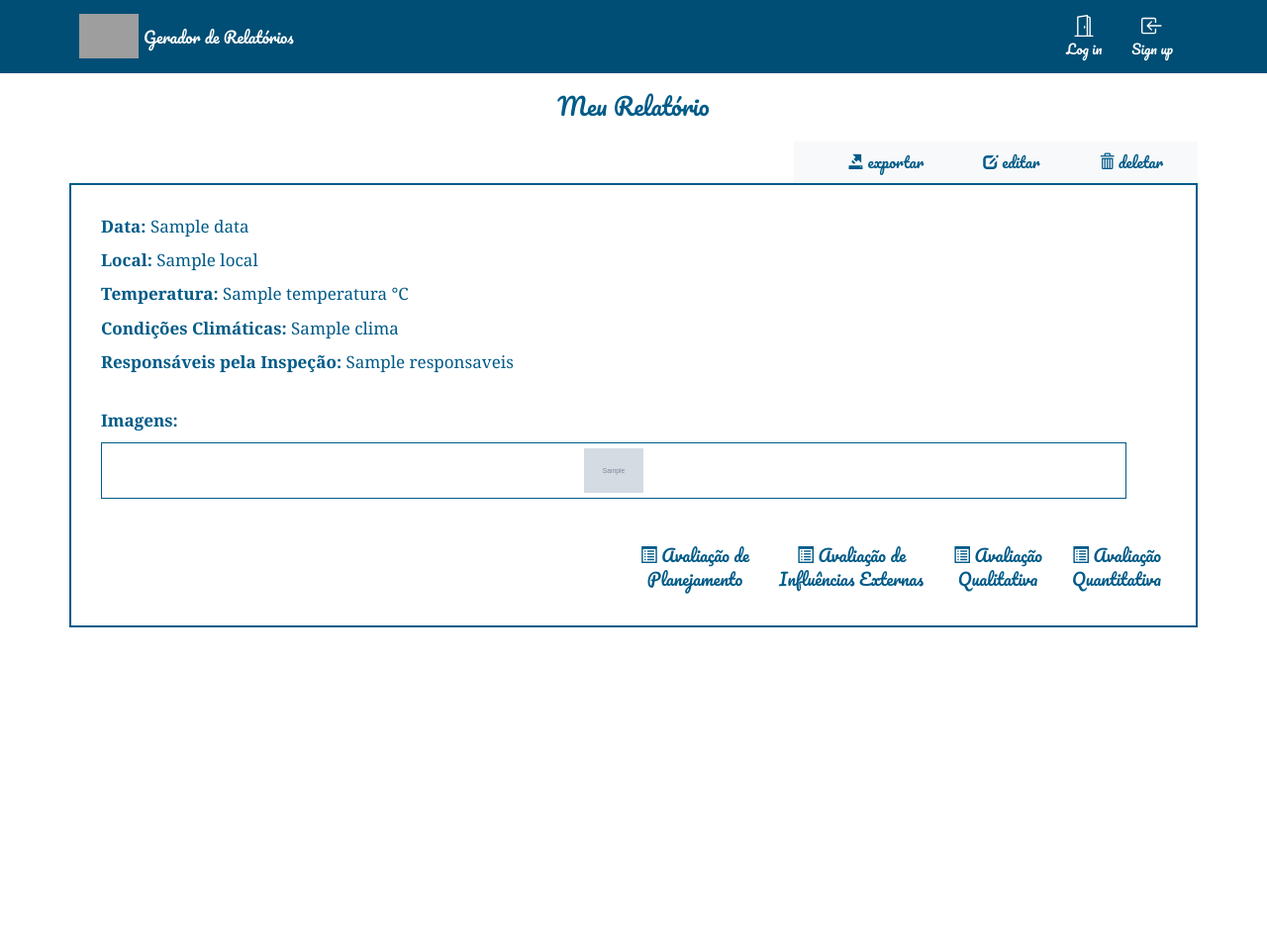
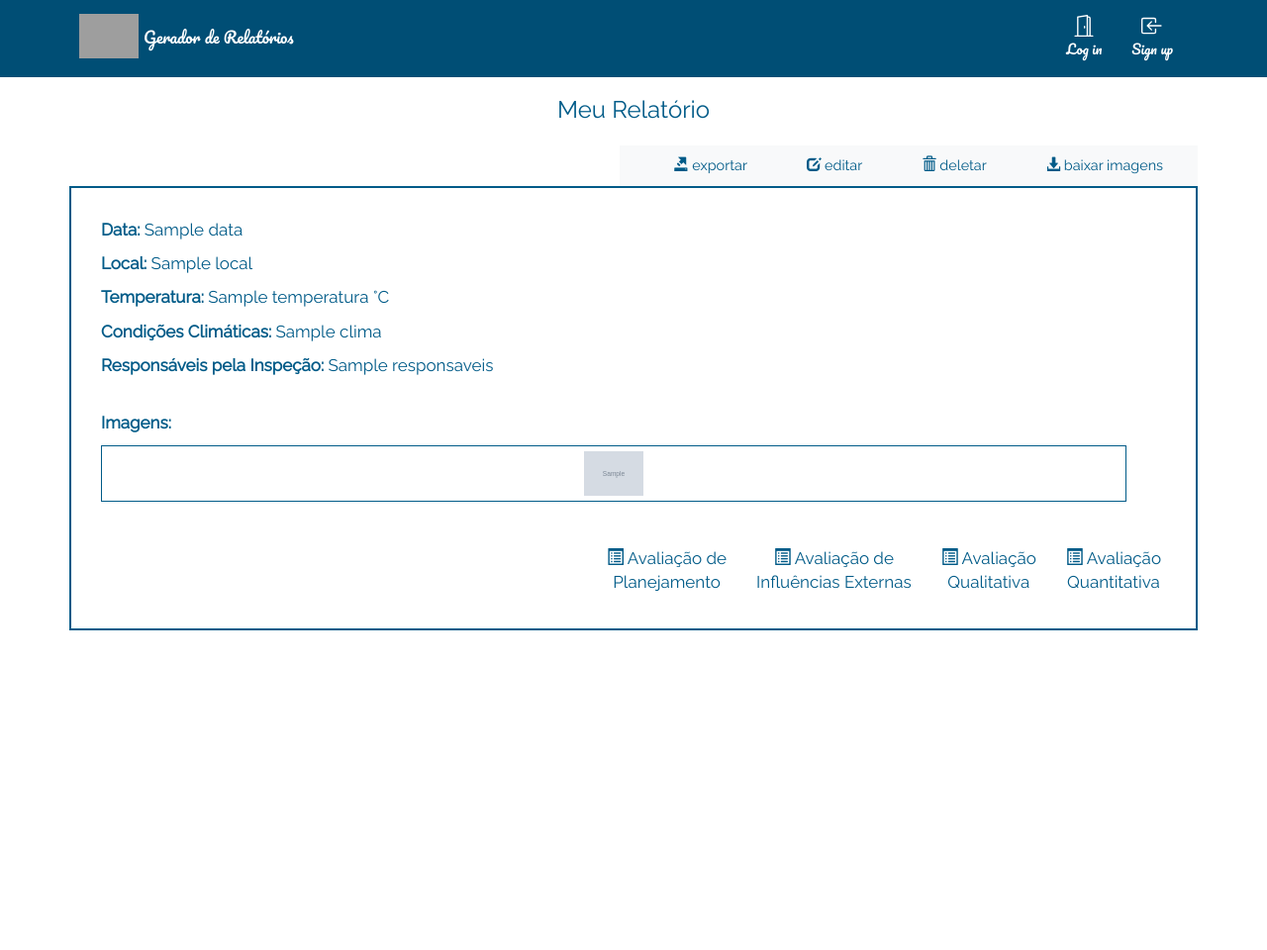
Before and after one commit to fpcoutinho/gerador, a Django app: template relatorio/templates/relatorio/relatorio_visualiza.html in a window 1280 px wide. Shown: the whole page at 99% size. Before the commit the page ends 634 px from the top, so only its background shows below. Run offline with Django 3.2, Linux system fonts and the light colour scheme; the template is opened without the code that fills it: most values are stand-ins (such as "Sample title", 1, 10 or a date in 2020); grey boxes marked "Sample" are stand-in pictures; some libraries are stand-ins or nearby versions; grey boxes are pictures that could not be loaded.

Commit message:
mudança de fonte e bulk img download

```diff
--- a/assets/styles.css
+++ b/assets/styles.css
@@ -1,15 +1,20 @@
 @import url('https://fonts.googleapis.com/css?family=Pacifico');
+@import url('https://fonts.googleapis.com/css?family=Raleway');
 
 html, body {
     padding:0;
     margin:0;
-    height:105%;
+    height:120%;
+}
+
+header, footer{
+    font-family: Pacifico;
 }
 
 body{
     background-color: #ffffff;
     color: #005b88;
-    font-family: Pacifico;
+    font-family: Raleway;
     font-size: medium;
 }
 
@@ -63,10 +68,6 @@ img{
     padding: 20px;
     align-items: center;
     display: block;
-}
-
-.login input, #relatorio-visualiza, #criaRelatorio{
-    font-family: Cambria, Cochin, Georgia, Times, 'Times New Roman', serif;
 }
 
 #relatorios{
@@ -161,6 +162,9 @@ td, th{
 .wrapper{
     margin: 0 auto;
     padding: 20px;
+    min-height: 100vh;
+    display: flex;
+    flex-direction: column;
 }
 
 nav{
@@ -180,7 +184,7 @@ nav a{
 
 .nav-item{
     padding-inline: 5px;
-    font-size: 95%;
+    font-size: 90%;
 }
 
 .form-inline {
@@ -196,7 +200,6 @@ nav a{
 
 [name="botao-icon"]{
     background: none;
-    font-family: Pacifico;
     color: #005b88;
     cursor: pointer;
     border-width: 0;
@@ -431,6 +434,9 @@ svg{
     #relatorio-list-mobilenav{
         display: none;
     }
+    body {
+        height:100%;
+    }
 }
 
 .dropup, #desktop-busca{
@@ -458,6 +464,7 @@ header .container{
 
 #headliner{
     background-color: #004e75;
+    padding-bottom: 0.9rem!important;
 }
 
 .bi {
--- a/relatorio/templates/relatorio/relatorio_visualiza.html
+++ b/relatorio/templates/relatorio/relatorio_visualiza.html
@@ -24,6 +24,11 @@
                                                 <span class="glyphicon glyphicon-trash"></span> deletar
                                                 </a>
                                         </li>
+                                        <li class="nav-item active">
+                                                <a name="botao-icon" class="nav-link" href="{% url 'relatorio:downloadimagens' rel_id=relatorio.id %}">
+                                                <span class="glyphicon glyphicon-download-alt"></span> baixar imagens
+                                                </a>
+                                        </li>
                                 </ul>
                         </div>
                 </nav>
@@ -36,12 +41,13 @@
                 <br>
 
 
-                <p><b>Imagens:</b></p>
+                <p><b>Imagens: </b></p>
                 <div style="margin:inherit; border:1px solid #005b88; padding: 5px;">
                 {% for imagem in imagens %}
                                 <a href="{{ imagem.img.url }}" style="padding: 5px;"><img src='{{ imagem.img.url }}'></a>
                 {% endfor %}
                 </div>
+
                 <nav class="nav flex-column flex-sm-row">
                                 <a name="botao-icon" class="flex-sm-fill text-sm-center" href="{% url 'relatorio:addplanejamento' rel_id=relatorio.id %}">
                                         <span class="glyphicon glyphicon-list-alt"></span> Avaliação de<br> Planejamento
--- a/relatorio/urls.py
+++ b/relatorio/urls.py
@@ -19,5 +19,6 @@ urlpatterns = [
     path('addquantitativas/<int:rel_id>/', views.quantitativas_add, name="addquantitativas"),
     path('editaquantitativas/<int:rel_id>/', views.quantitativas_edita, name="editaquantitativas"),
     path('addcircuito/<int:rel_id>/', views.circuito_add, name="addcircuito"),
+    path('downloadimagens/<int:rel_id>/', views.download_imagens, name="downloadimagens"),
 
 ]
--- a/templates/base_layout.html
+++ b/templates/base_layout.html
@@ -62,7 +62,7 @@
           <div id="header-container" class="container">
             <div class="d-flex flex-wrap align-items-center justify-content-center justify-content-lg-start">
               <a href="#" id="header-logo" class="d-flex align-items-center my-1 my-lg-0 me-lg-auto text-white text-decoration-none">
-                <img class="bi me-2" src="{% static 'logo.png' %}" width="60" aria-label="logo">
+                <img class="bi me-2" src="{% static 'logo.png' %}" width="80" aria-label="logo">
                 Gerador de Relatórios
               </a>
               <ul id = "top-menu" class="nav col-12 col-lg-auto my-2 justify-content-center my-md-0 text-small">
@@ -119,6 +119,7 @@
         {% block content %}
         {% endblock %}
     </div>
+
     <footer>
       <nav id = "bottom-nav" class="navbar fixed-bottom d-flex flex-wrap align-items-center justify-content-center navbar-expand-sm navbar-light bg-light">
         <ul id = "bottom-menu" class="nav col-12 col-lg-auto my-2 justify-content-center my-md-0 text-small">
@@ -166,7 +167,6 @@
           {% endif %}
         </ul>
         </nav>
-
     </footer>
 
     <script src="https://cdn.jsdelivr.net/npm/bootstrap@5.1.3/dist/js/bootstrap.bundle.min.js" integrity="sha384-ka7Sk0Gln4gmtz2MlQnikT1wXgYsOg+OMhuP+IlRH9sENBO0LRn5q+8nbTov4+1p" crossorigin="anonymous"></script>
```
Also changed, not shown: relatorio/views.py (+18 -1 lines), db.sqlite3.
